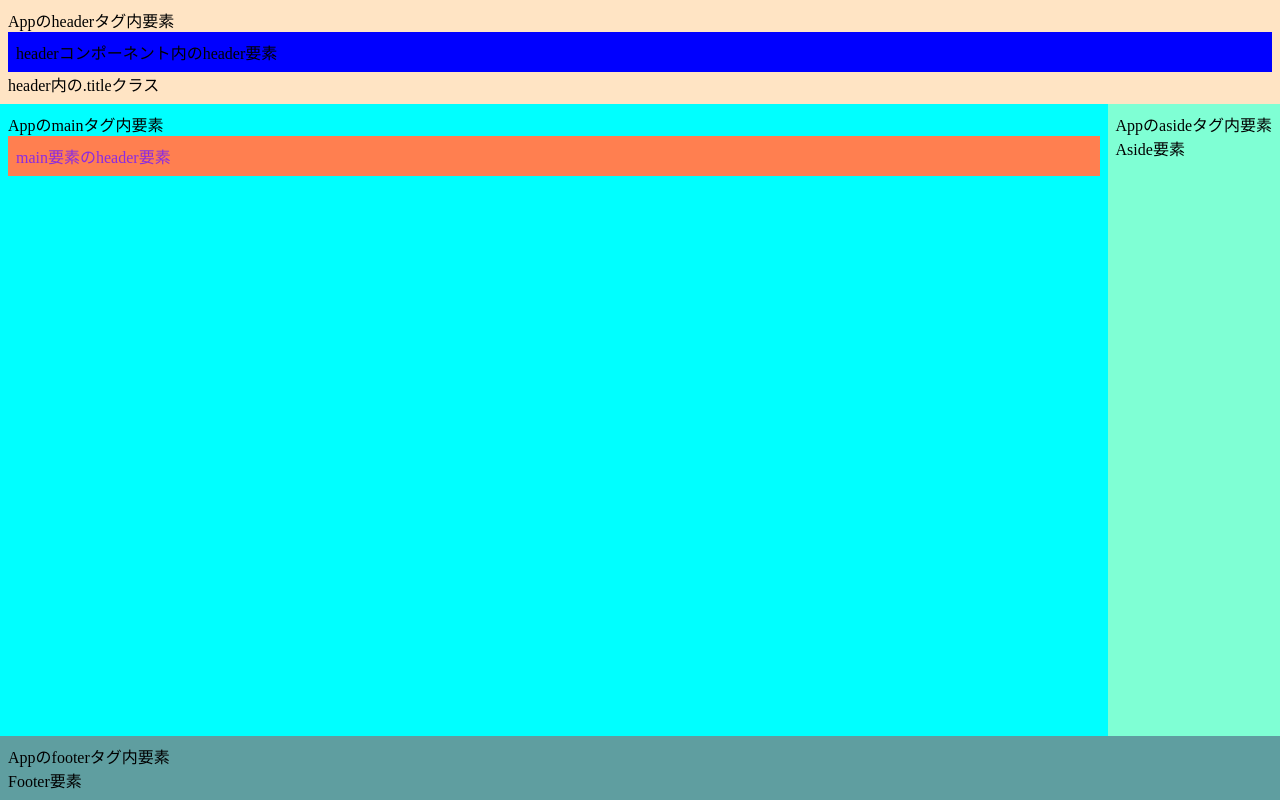
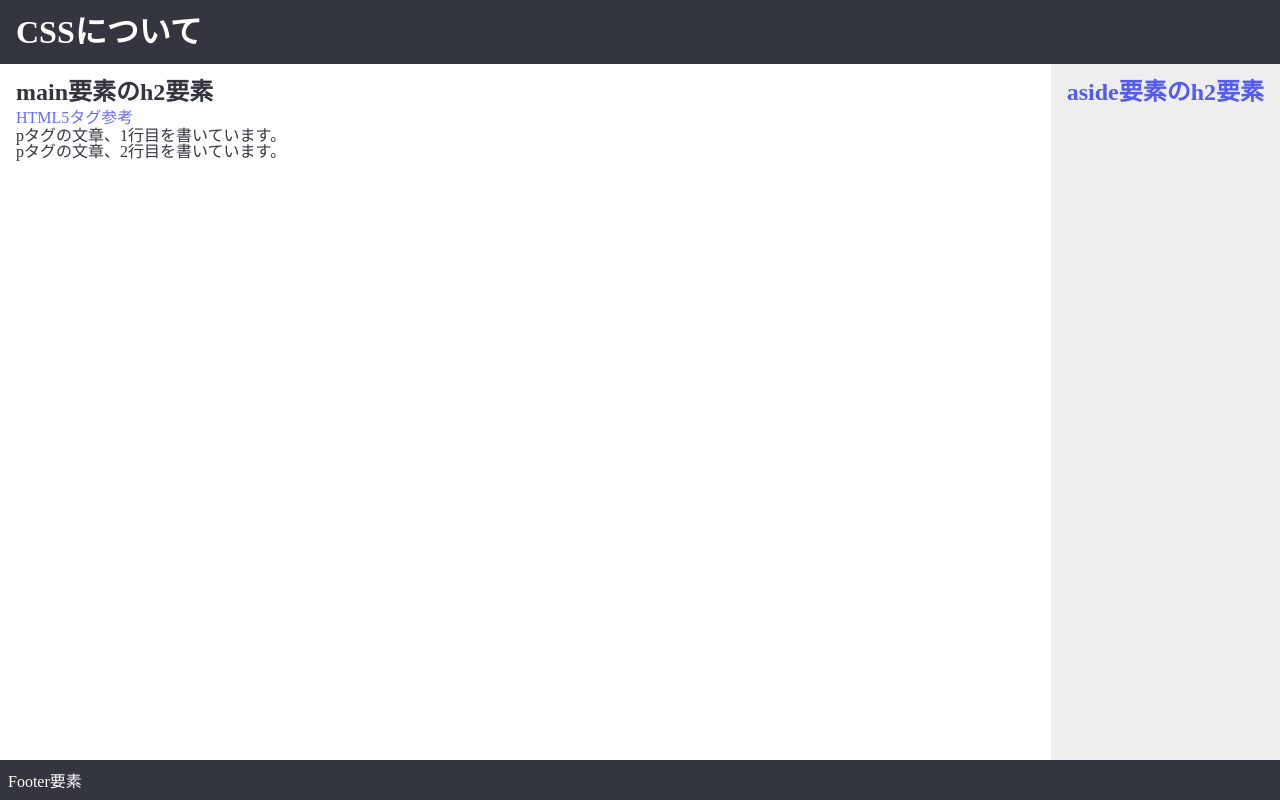
Before and after one commit to tmc-yukihide-ohta/css_study, a React (Vite) app: page / in a window 1280 px wide. Built offline with nearby package versions, Linux system fonts and the light colour scheme.

Commit message:
スタイル設定中

```diff
--- a/src/App.tsx
+++ b/src/App.tsx
@@ -7,19 +7,15 @@ function App() {
   return (
     <>
       <header>
-        Appのheaderタグ内要素
         <Header />
       </header>
       <main>
-        Appのmainタグ内要素
         <Main />
       </main>
       <aside>
-        Appのasideタグ内要素
         <Aside />
       </aside>
       <footer>
-        Appのfooterタグ内要素
         <Footer />
       </footer>
     </>
--- a/src/app.scss
+++ b/src/app.scss
@@ -1,3 +1,5 @@
+@import "./styles/_colors.scss";
+
 #root {
   width: 100%;
   height: 100vh;
@@ -9,27 +11,32 @@
 header {
   grid-row: 1/ 2;
   grid-column: 1/ 3;
-  background-color: bisque;
-  padding: 8px;
+  background-color: $theme1-header-background-color;
+  color:$theme1-header-font-color;
+  padding: 16px;
 }
 
 main {
   grid-row: 2/ 3;
   grid-column: 1/ 2;
-  background-color: aqua;
-  padding: 8px;
+  background-color: $theme1-main-background-color;
+  color:$theme1-main-font-color;
+  padding: 16px;
 }
 
 Aside {
   grid-row: 2/ 3;
   grid-column: 2/ 3;
-  background-color: aquamarine;
-  padding: 8px;
+  background-color: $theme1-aside-background-color;
+  color:$theme1-aside-font-color;
+  padding: 16px;
 }
 
 footer {
   grid-row: 3/ 4;
   grid-column: 1/ 3;
-  background-color: cadetblue;
+  background-color: $theme1-footer-background-color;
+  color:$theme1-footer-font-color;
   padding: 8px;
+  align-items: center;
 }
--- a/src/component/Aside.module.scss
+++ b/src/component/Aside.module.scss
@@ -1,3 +1,5 @@
-.title {
-
+.asideComponent{
+  h2{
+    color: #535bf2;
+  }
 }
--- a/src/component/Aside.tsx
+++ b/src/component/Aside.tsx
@@ -1,9 +1,9 @@
 import styles from './Aside.module.scss'
 const Aside = () => {
   return (
-    <>
-      <div className={styles.title}>Aside要素</div>
-    </>
+    <div className={styles.asideComponent}>
+      <h2>aside要素のh2要素</h2>
+    </div>
   )
 }
 
--- a/src/component/Header.module.scss
+++ b/src/component/Header.module.scss
@@ -1,7 +1,5 @@
+@import "../styles/_colors.scss";
+
 .headerComponent {
-  header {
-    background-color: blue;
-  }
-  .title {
-  }
+
 }
--- a/src/component/Header.tsx
+++ b/src/component/Header.tsx
@@ -2,8 +2,7 @@ import styles from './Header.module.scss'
 const Header = () => {
   return (
     <div className={styles.headerComponent}>
-      <header>headerコンポーネント内のheader要素</header>
-      <div className={styles.title}>header内の.titleクラス</div>
+      <h1>CSSについて</h1>
     </div>
   )
 }
--- a/src/component/Main.module.scss
+++ b/src/component/Main.module.scss
@@ -1,9 +1,5 @@
 .mainComponent{
-  header {
-    color: blueviolet;
-    background-color: coral;
-  }
-  .title {
+  .reference {
 
   }
 }
--- a/src/component/Main.tsx
+++ b/src/component/Main.tsx
@@ -2,9 +2,12 @@ import styles from './Main.module.scss'
 const Main = () => {
   return (
     <div className={styles.mainComponent}>
-      <header>
-        <div className={styles.title}>main要素のheader要素</div>
-      </header>
+      <h2>main要素のh2要素</h2>
+      <a href="https://chot.design/html-css-beginner/5cac8c19c5ec/" target="_blank" className={styles.reference}>
+        HTML5タグ参考
+      </a>
+      <p>pタグの文章、1行目を書いています。</p>
+      <p>pタグの文章、2行目を書いています。</p>
     </div>
   )
 }
--- a/src/main.scss
+++ b/src/main.scss
@@ -3,31 +3,20 @@ body {
   //font-family: $font-family;
 }
 
+h1, h2, h3, p {
+  margin: 0;
+  line-height: 1em;
+}
 
-//:root {
-//  font-family: Inter, system-ui, Avenir, Helvetica, Arial, sans-serif;
-//  line-height: 1.5;
-//  font-weight: 400;
-//
-//  color-scheme: light dark;
-//  color: rgba(255, 255, 255, 0.87);
-//  background-color: #242424;
-//
-//  font-synthesis: none;
-//  text-rendering: optimizeLegibility;
-//  -webkit-font-smoothing: antialiased;
-//  -moz-osx-font-smoothing: grayscale;
-//}
-//
-//a {
-//  font-weight: 500;
-//  color: #646cff;
-//  text-decoration: inherit;
-//}
-//a:hover {
-//  color: #535bf2;
-//}
-//
+a {
+  font-weight: 500;
+  color: #646cff;
+  text-decoration: inherit;
+}
+a:hover {
+  color: #535bf2;
+}
+
 //body {
 //  margin: 0;
 //  display: flex;
--- /dev/null
+++ b/src/styles/_colors.scss
@@ -0,0 +1,10 @@
+// Theme1
+$theme1-header-background-color:#33353F;
+$theme1-main-background-color:#FFFFFF;
+$theme1-aside-background-color:#EEEEEE;
+$theme1-footer-background-color:#33353F;
+
+$theme1-header-font-color:#FFFFFF;
+$theme1-main-font-color:#33353F;
+$theme1-aside-font-color:#33353F;
+$theme1-footer-font-color:#FFFFFF;
```
Also changed, not shown: src/styles/_mixins.scss (added).
